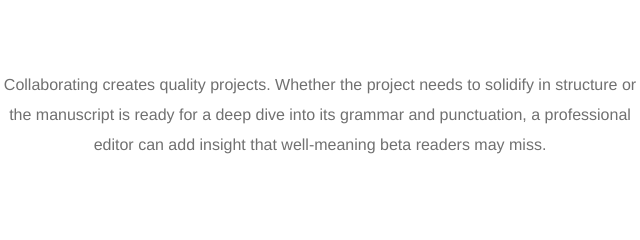
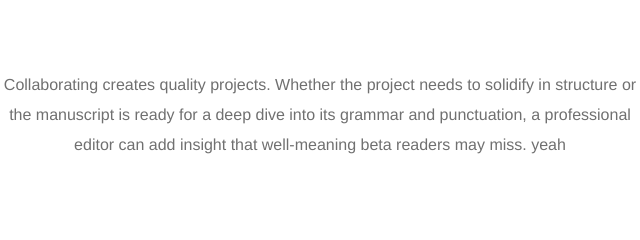
Before and after one commit to regine-tiu/becky_skillin, a website built with Parcel: page index.html in a window 1280 px wide. Shown: the part 369-609 px from the top of the page, 320-960 px from the left. Built offline with nearby package versions, Linux system fonts and the light colour scheme; a web font is replaced by a local one.

Commit message:
updated intro text

```diff
--- a/index.html
+++ b/index.html
@@ -54,7 +54,7 @@
    <!-------------- Intro Text --------------->
   <section class="intro-text fadein">
     <div class="row">
-      <p>Collaborating creates quality projects. Whether the project needs to solidify in structure or the manuscript is ready for a deep dive into its grammar and punctuation, a professional editor can add insight that well-meaning beta readers may miss.</p>
+      <p>Collaborating creates quality projects. Whether the project needs to solidify in structure or the manuscript is ready for a deep dive into its grammar and punctuation, a professional editor can add insight that well-meaning beta readers may miss. yeah</p>
     </div>
   </section>
 
```
